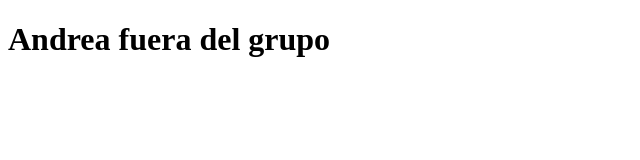
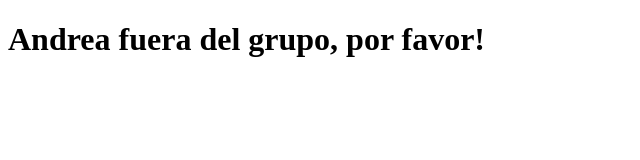
Before and after one commit to joselet97/pildora-git, a plain HTML site: page index.html in a window 1280 px wide. Shown: the whole page, without its empty margins (0-640 px from the left). Drawn offline with Linux system fonts and the light colour scheme.

Commit message:
Update index.html

```diff
--- a/index.html
+++ b/index.html
@@ -2,6 +2,6 @@
 <html>
   <head></head>
   <body>
-    <h1>Andrea fuera del grupo</h1>
+    <h1>Andrea fuera del grupo, por favor!</h1>
   </body>
 </html>
```
